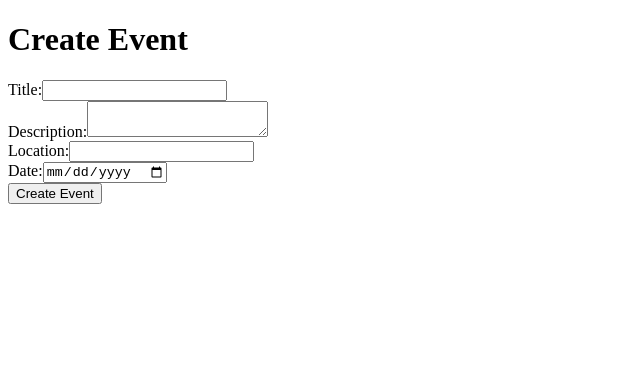
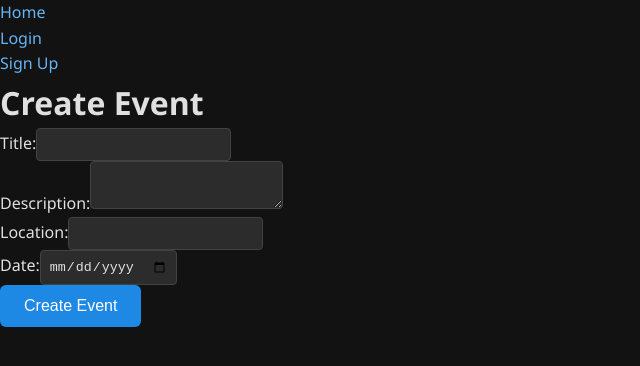
Before and after one commit to ahmedzzyy/evento-io, a Next.js app in the folder frontend/: page /events/create in a window 1280 px wide. Shown: the top 366 px of the page, without its empty margins (0-640 px from the left). Built offline with nearby package versions, Linux system fonts and the light colour scheme; no server answers.

Commit message:
App Wrapper created

```diff
--- /dev/null
+++ b/frontend/pages/_app.js
@@ -0,0 +1,16 @@
+import NavBar from "@/components/Navbar";
+import "@/styles/globals.css";
+
+export default function MyApp({ Component, pageProps }) {
+    return (
+        <div className="app-wrapper">
+            {/* Shared Layout: Navbar */}
+            <NavBar />
+
+            {/* Main Content */}
+            <main>
+                <Component {...pageProps} />
+            </main>
+        </div>
+    );
+}
--- /dev/null
+++ b/frontend/styles/globals.css
@@ -0,0 +1,177 @@
+/* styles/globals.css */
+
+/* Reset default styles */
+* {
+    margin: 0;
+    padding: 0;
+    box-sizing: border-box;
+}
+
+/* Font */
+body {
+    font-family: 'Segoe UI', Tahoma, Geneva, Verdana, sans-serif;
+    background-color: #121212;
+    /* Dark background */
+    color: #e0e0e0;
+    /* Light text for dark mode */
+    line-height: 1.6;
+}
+
+/* Links */
+a {
+    text-decoration: none;
+    color: #64b5f6;
+    /* Soft blue */
+}
+
+a:hover {
+    text-decoration: underline;
+    color: #90caf9;
+    /* Lighter blue on hover */
+}
+
+/* Buttons */
+button {
+    background-color: #1e88e5;
+    /* Blue button */
+    color: #fff;
+    /* White text */
+    border: none;
+    padding: 0.75rem 1.5rem;
+    border-radius: 6px;
+    cursor: pointer;
+    transition: background-color 0.3s ease;
+    font-size: 1rem;
+}
+
+button:hover {
+    background-color: #1565c0;
+    /* Darker blue on hover */
+}
+
+/* Form Inputs */
+input,
+textarea,
+select {
+    background-color: #2c2c2c;
+    /* Darker background for inputs */
+    color: #e0e0e0;
+    /* Light text */
+    border: 1px solid #424242;
+    /* Subtle border */
+    padding: 0.5rem;
+    border-radius: 4px;
+}
+
+input::placeholder,
+textarea::placeholder {
+    color: #9e9e9e;
+    /* Light gray for placeholders */
+}
+
+input:focus,
+textarea:focus,
+select:focus {
+    border-color: #64b5f6;
+    /* Highlight border on focus */
+    outline: none;
+}
+
+/* Containers */
+.container {
+    max-width: 1200px;
+    margin: 0 auto;
+    padding: 1.5rem;
+}
+
+/* Card Components */
+.card {
+    background-color: #1c1c1c;
+    /* Dark background */
+    border-radius: 8px;
+    padding: 1rem;
+    box-shadow: 0 4px 6px rgba(0, 0, 0, 0.3);
+    /* Subtle shadow */
+    margin-bottom: 1.5rem;
+}
+
+.card h2 {
+    color: #bb86fc;
+    /* Soft purple */
+}
+
+.card p {
+    color: #b0b0b0;
+    /* Muted light text */
+}
+
+/* Navbar */
+.navbar {
+    background-color: #181818;
+    /* Very dark background */
+    padding: 1rem;
+    border-bottom: 1px solid #333;
+    /* Subtle border */
+}
+
+.navbar a {
+    color: #e0e0e0;
+    margin-left: 1rem;
+}
+
+.navbar a:hover {
+    color: #64b5f6;
+    /* Soft blue on hover */
+}
+
+/* Footer */
+.footer {
+    padding: 1rem;
+    text-align: center;
+    background-color: #181818;
+    color: #9e9e9e;
+    border-top: 1px solid #333;
+}
+
+/* Utility Classes */
+.mt-4 {
+    margin-top: 1rem;
+}
+
+.mb-4 {
+    margin-bottom: 1rem;
+}
+
+.p-4 {
+    padding: 1rem;
+}
+
+.flex {
+    display: flex;
+}
+
+.justify-between {
+    justify-content: space-between;
+}
+
+.text-center {
+    text-align: center;
+}
+
+/* Dark Scrollbar */
+::-webkit-scrollbar {
+    width: 8px;
+}
+
+::-webkit-scrollbar-track {
+    background: #2b2b2b;
+}
+
+::-webkit-scrollbar-thumb {
+    background: #555;
+    border-radius: 10px;
+}
+
+::-webkit-scrollbar-thumb:hover {
+    background: #888;
+}
```
